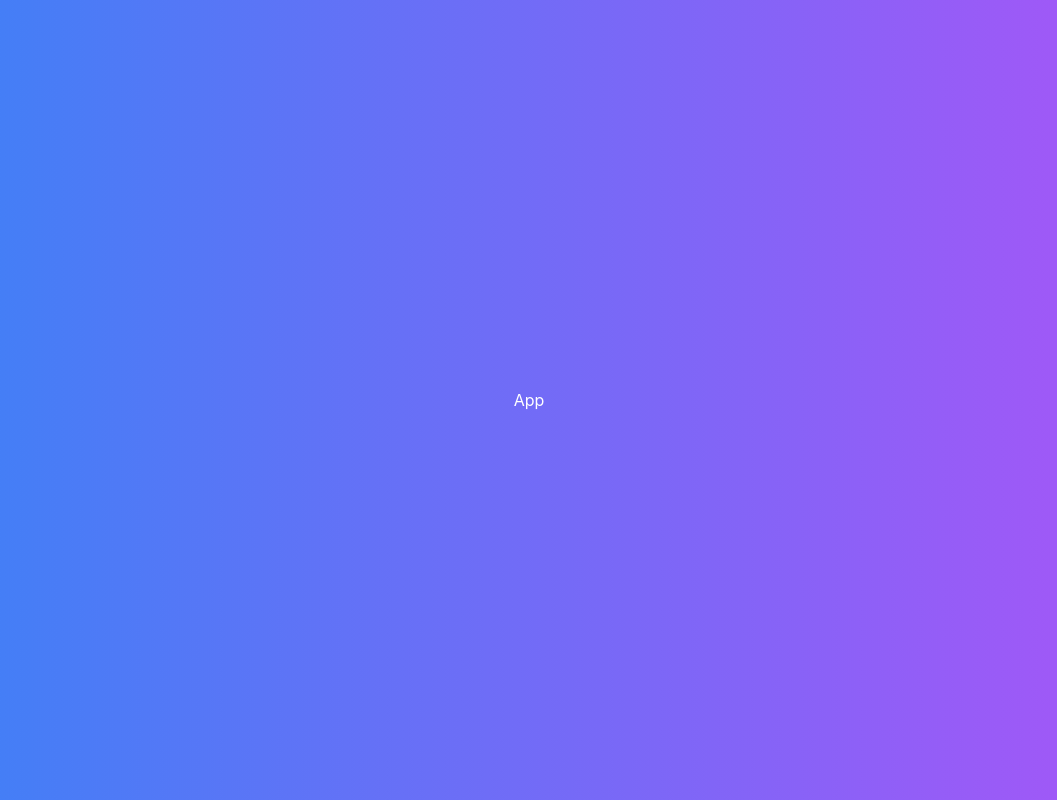
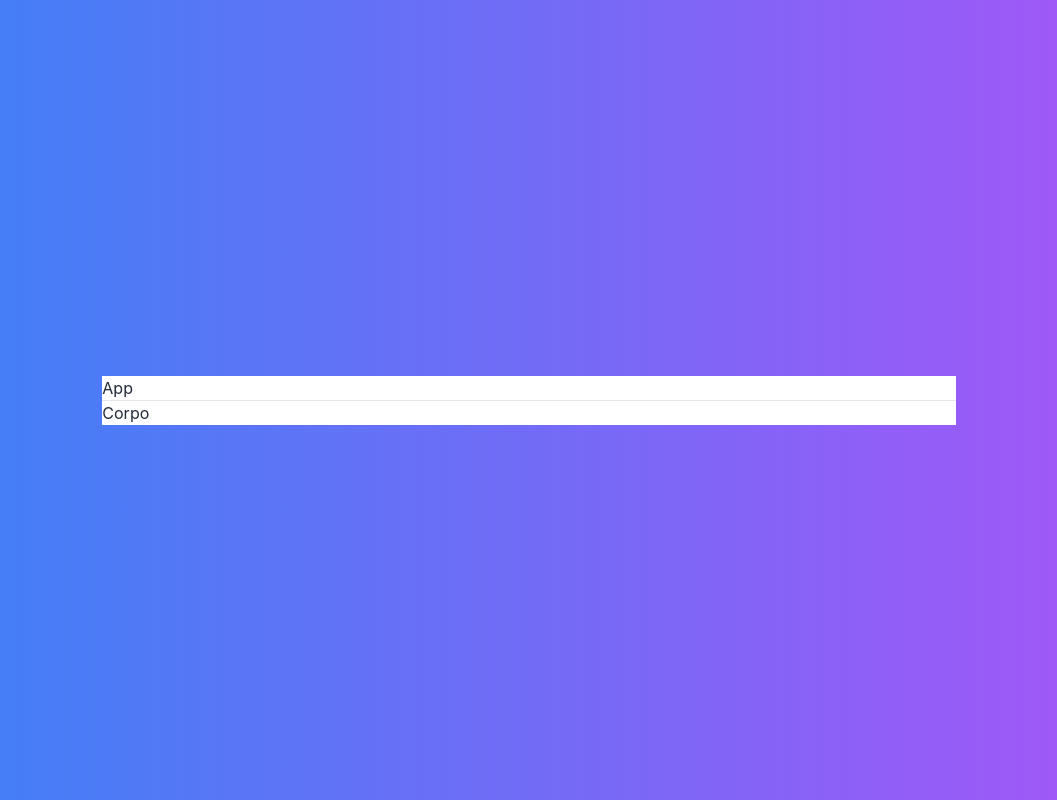
Before and after one commit to JuliaGomesDev/Next-Crud, a Next.js app: page / in a window 1280 px wide. Shown: the whole page, without its empty margins (111-1168 px from the left). Built offline with nearby package versions, Linux system fonts and the light colour scheme.

Commit message:
create: component title.tsx

```diff
--- a/src/components/Layout.tsx
+++ b/src/components/Layout.tsx
@@ -1,10 +1,18 @@
-export default function Layout(props) {
+import Titulo from './Titulo'
+
+interface LayoutProps {
+  titulo: string
+  children: any
+}
+
+export default function Layout(props: LayoutProps) {
   return (
     <div
       className={`
       flex flex-col w-2/3 bg-white text-gray-800`}
     >
-      <div></div>
+      <Titulo>{props.titulo}</Titulo>
+      <div>{props.children}</div>
     </div>
   )
 }
--- a/src/components/Titulo.tsx
+++ b/src/components/Titulo.tsx
@@ -1 +1,8 @@
-export default function Titulo(props) {}
+export default function Titulo(props) {
+  return (
+    <div>
+      <h1>{props.children}</h1>
+      <hr />
+    </div>
+  )
+}
--- a/src/pages/index.tsx
+++ b/src/pages/index.tsx
@@ -1,3 +1,5 @@
+import Layout from '../components/Layout'
+
 export default function Home() {
   return (
     <div
@@ -6,7 +8,7 @@ export default function Home() {
       bg-gradient-to-r from-blue-500 to-purple-500
       text-white`}
     >
-      <h1>App</h1>
+      <Layout titulo="App">Corpo</Layout>
     </div>
   )
 }
```
